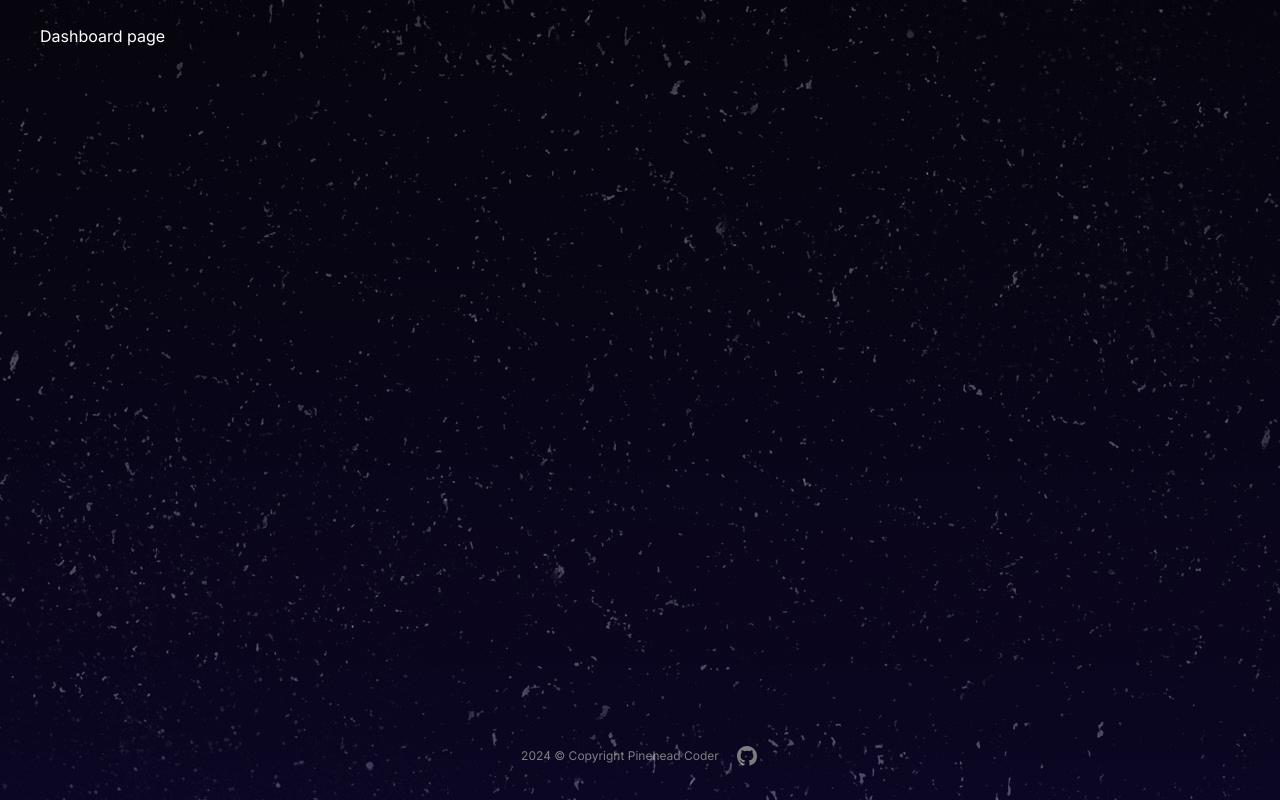
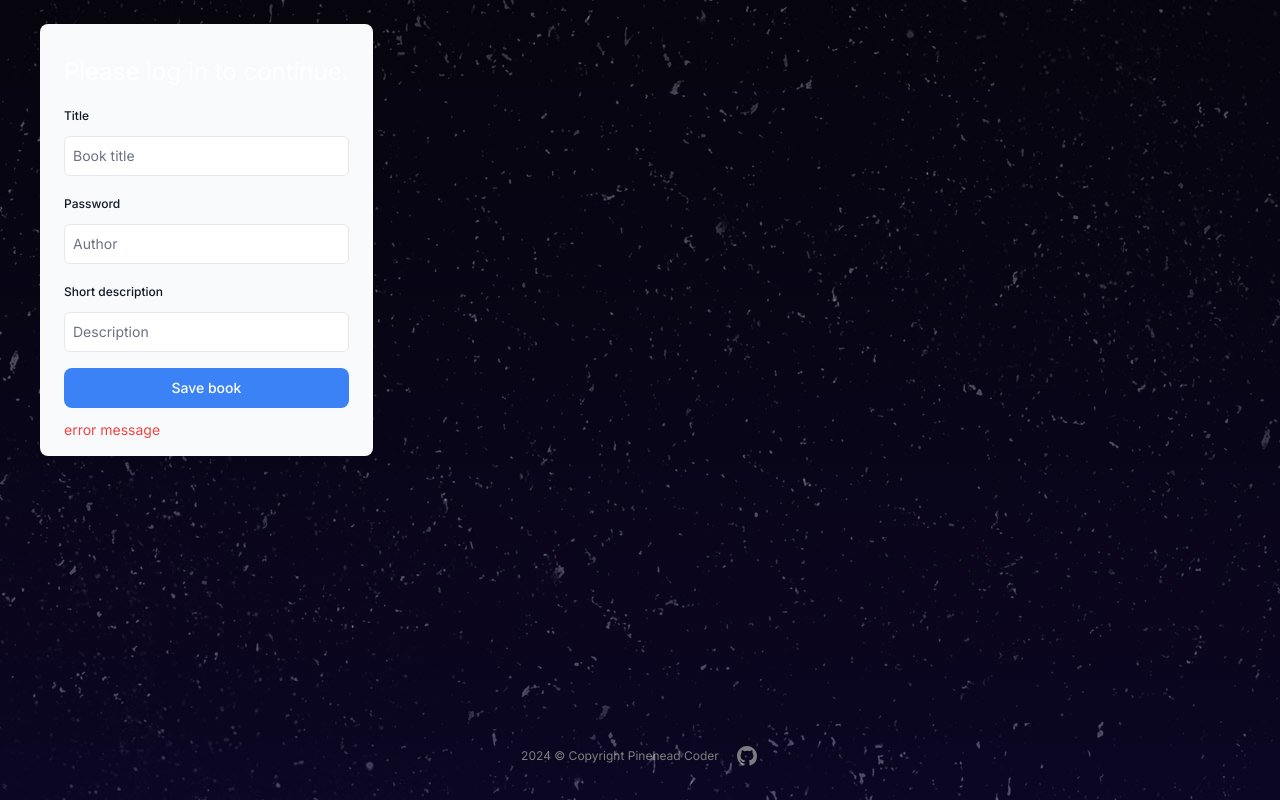
Before and after one commit to agacia1805/book-base, a Next.js app: page /dashboard in a window 1280 px wide. Built offline with nearby package versions, Linux system fonts and the light colour scheme.

Commit message:
(chore) update forms and include create book form in the dashboard page

```diff
--- a/app/dashboard/page.tsx
+++ b/app/dashboard/page.tsx
@@ -1,3 +1,9 @@
+import CreateBookForm from '@/app/ui/create-book-form';
+
 export default function Page() {
-  return <main className='flex flex-col p-6'>Dashboard page</main>;
+  return (
+    <main className='flex flex-col p-6'>
+      <CreateBookForm />
+    </main>
+  );
 }
--- a/app/ui/create-book-form.tsx
+++ b/app/ui/create-book-form.tsx
@@ -1,10 +1,15 @@
 'use client';
 
 import { Button } from './button';
+import { createBook } from '@/app/lib/actions';
+import { useFormState } from 'react-dom';
 
-export default function LoginForm() {
+export default function CreateBookForm() {
+  const initialState = { message: null, errors: {} };
+  const [state, dispatch] = useFormState(createBook, initialState);
+
   return (
-    <form className='space-y-3'>
+    <form className='space-y-3' action={dispatch}>
       <div className='flex-1 rounded-lg bg-gray-50 px-6 pb-4 pt-8'>
         <h1 className='mb-3 text-2xl'>Please log in to continue.</h1>
         <div className='w-full'>
@@ -17,7 +22,7 @@ export default function LoginForm() {
             </label>
             <div className='relative'>
               <input
-                className='peer block w-full rounded-md border border-gray-200 py-[9px] pl-2 text-sm outline-2 placeholder:text-gray-500'
+                className='peer block w-full rounded-md border border-gray-200 py-[9px] pl-2 text-sm text-gray-700 outline-2 placeholder:text-gray-500'
                 id='title'
                 type='text'
                 name='title'
@@ -35,7 +40,7 @@ export default function LoginForm() {
             </label>
             <div className='relative'>
               <input
-                className='peer block w-full rounded-md border border-gray-200 py-[9px] pl-2 text-sm outline-2 placeholder:text-gray-500'
+                className='peer block w-full rounded-md border border-gray-200 py-[9px] pl-2 text-sm text-gray-700 outline-2 placeholder:text-gray-500'
                 id='author'
                 type='text'
                 name='author'
@@ -53,7 +58,7 @@ export default function LoginForm() {
             </label>
             <div className='relative'>
               <input
-                className='peer block w-full rounded-md border border-gray-200 py-[9px] pl-2 text-sm outline-2 placeholder:text-gray-500'
+                className='peer block w-full rounded-md border border-gray-200 py-[9px] pl-2 text-sm text-gray-700 outline-2 placeholder:text-gray-500'
                 id='description'
                 type='text'
                 name='description'
@@ -63,7 +68,9 @@ export default function LoginForm() {
             </div>
           </div>
         </div>
-        <Button className='mt-4 flex w-full justify-center'>Save book</Button>{' '}
+        <Button className='mt-4 flex w-full justify-center' type='submit'>
+          Save book
+        </Button>
         <div
           className='flex h-8 items-end space-x-1'
           aria-live='polite'
--- a/app/ui/login-form.tsx
+++ b/app/ui/login-form.tsx
@@ -1,7 +1,7 @@
 'use client';
 
 import { Button } from './button';
-import {  useFormStatus } from 'react-dom';
+import { useFormStatus } from 'react-dom';
 // import { authenticate } from '@/app/lib/actions';
 
 export default function LoginForm() {
```
